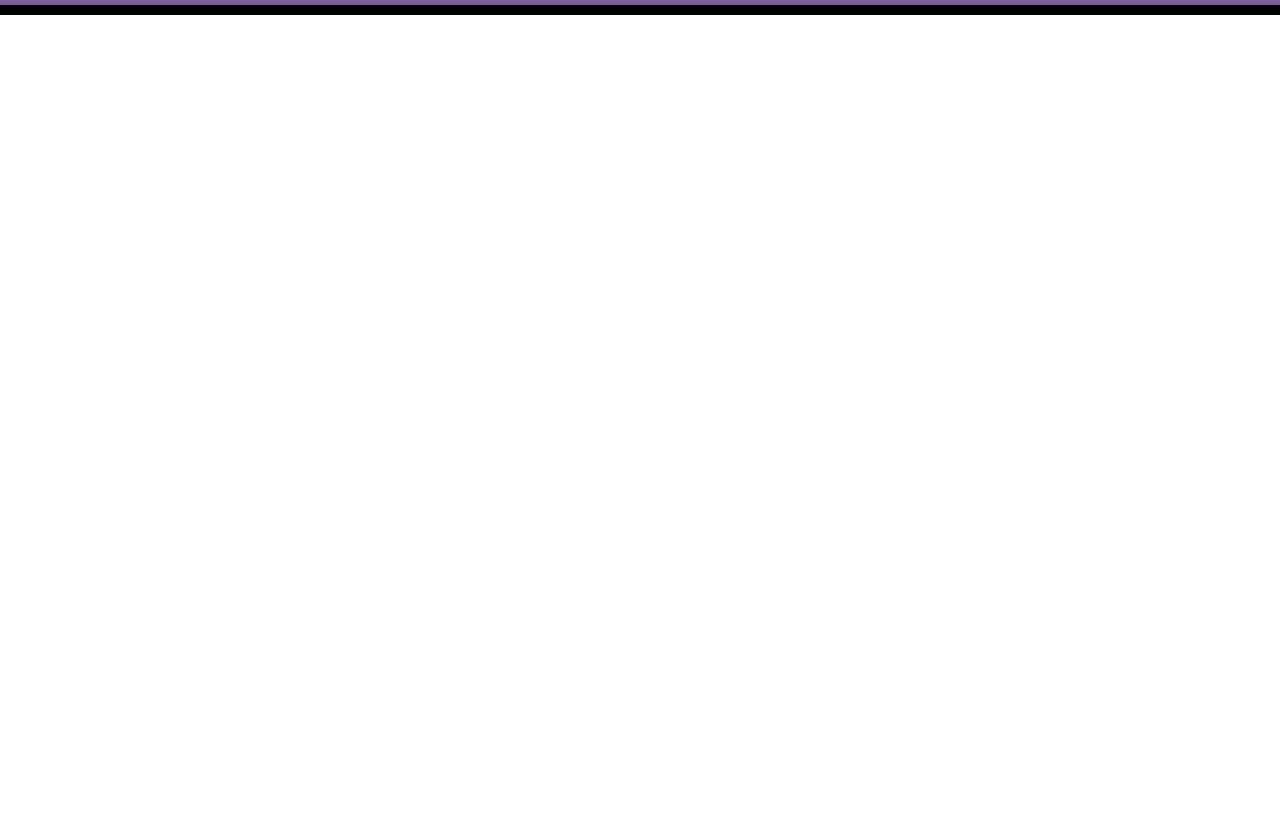
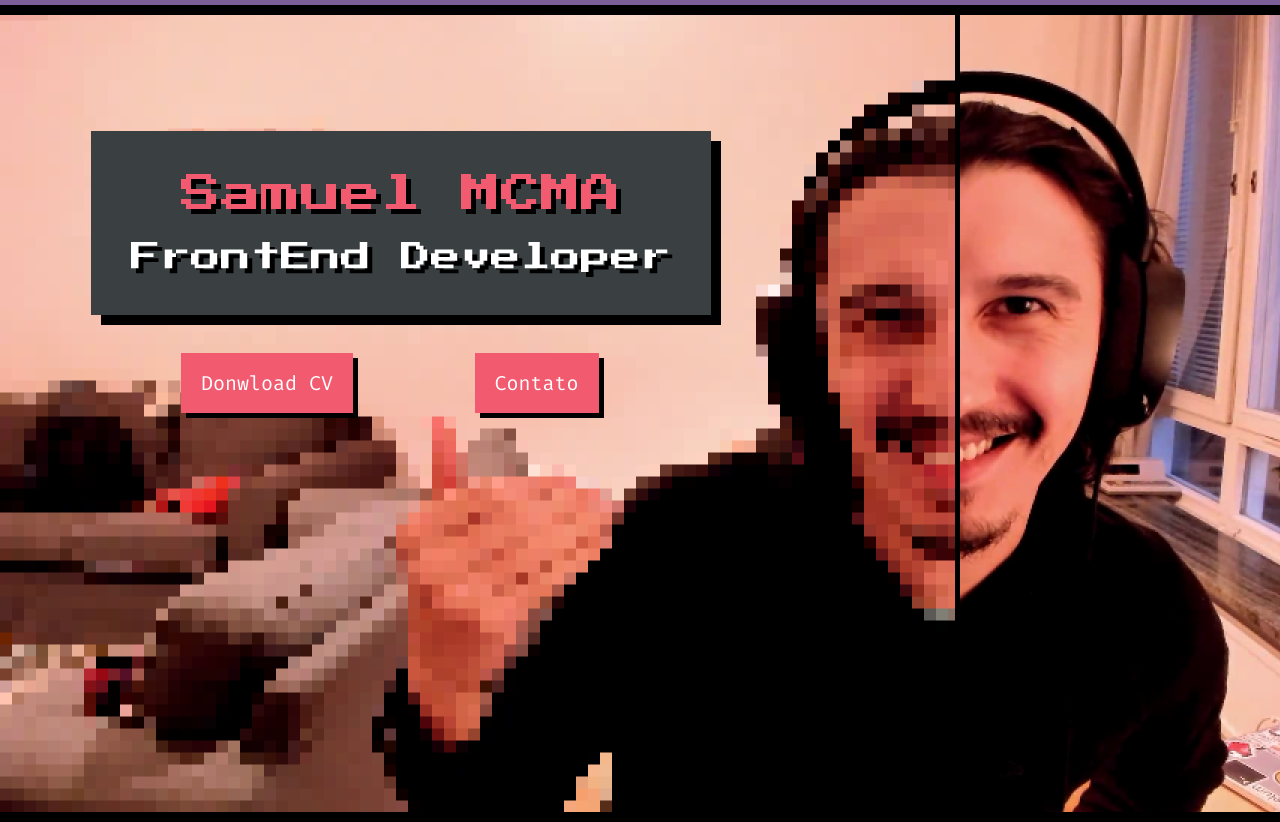
Before and after one commit to slleumas/projeto_portifolio, a plain HTML site: page index.html in a window 1280 px wide. Shown: the part 75-897 px from the top of the page. Before the commit the page ends 800 px from the top, so only its background shows below. Drawn offline with Linux system fonts and the light colour scheme.

Commit message:
cria section 01

```diff
--- /dev/null
+++ b/css/parte-bg.css
@@ -0,0 +1,61 @@
+.parte01{
+    background-image: url(../assets/img/photo01.png);
+    background-repeat: no-repeat;
+    height:797px;
+    border-bottom: 10px solid black;
+}
+.parte-div-01{
+    background-image: url(../assets/img/photo.png);
+    background-repeat: no-repeat;
+    border-right: 5px solid black;
+    width: 955px;
+    height:797px;
+
+}
+.parte-div-02{
+    transform: translateY(116px);
+
+}
+.parte-div-texto{
+    display: inline-grid;
+    align-items: center;
+    background-color: #3A4042;
+    box-shadow: 10px 10px 0 black;
+    height: 184px;
+    padding: 0 40px 0 40px;
+    box-sizing: border-box;
+    text-align: center;
+    align-content: center;
+    margin-left: 91px;
+}
+.parte-div-01 div h1{
+    font-size: 40px;
+    color: #F25A70;
+    text-shadow: 5px 5px 0 black;
+    font-family: 'Press Start 2P', cursive;
+    padding-bottom: 28px;
+}
+.parte-div-01 div p{
+    font-size: 30px;
+    color: #fff;
+    text-shadow: 5px 5px 0 black;
+    font-family: 'Press Start 2P', cursive;
+}
+.parte-dv-button{
+    display:block;
+    margin-top: 38px;
+    width: 100%;
+    margin-left: 181px;
+
+}
+.parte-dv-button a{
+    display:inline-block;
+    height: 60px;
+    line-height: 60px;
+    padding: 0 20px;
+    color: white;
+    font-size: 20px;
+    margin-right: 112px;
+    background-color: #F25A70;
+    box-shadow:5px 5px #000;
+}
--- a/css/project.css
+++ b/css/project.css
@@ -4,8 +4,6 @@ header{
     display: flex;
     justify-content: space-between;
     border-bottom: 10px solid #000;
-
-
 }
 
 header nav{
@@ -19,7 +17,6 @@ header nav a{
     font-size: 20px;
     margin-left: 30px;
     align-items: center;
-
 }
 header nav a::before{
     content:"";
--- a/css/reset.css
+++ b/css/reset.css
@@ -7,4 +7,6 @@ font-size: 100%;
 font: inherit;
 vertical-align: baseline;
 font-family: 'Fira Code', monospace;
+text-decoration: none;
+
 }
--- a/index.html
+++ b/index.html
@@ -7,9 +7,11 @@
     <title>Samuel MCMA</title>
     <link rel="preconnect" href="https://fonts.googleapis.com">
     <link rel="preconnect" href="https://fonts.gstatic.com" crossorigin>
-    <link href="https://fonts.googleapis.com/css2?family=Fira+Code:wght@300;400;500;600&display=swap" rel="stylesheet">
+    <link href="https://fonts.googleapis.com/css2?family=Fira+Code:wght@300;400;500;600&family=Press+Start+2P&display=swap" rel="stylesheet">
     <link rel="stylesheet" href="css/reset.css">
     <link rel="stylesheet" href="css/project.css">
+    <link rel="stylesheet" href="css/parte-bg.css">
+
 </head>
 <body>
     <header>
@@ -22,5 +24,20 @@
             <a id="button" href="">Donwload CV</a>
         </nav>
     </header>
+
+    <section class="parte01">
+        <div class="parte-div-01">
+            <div class="parte-div-02">
+                <div class="parte-div-texto">
+                    <h1>Samuel MCMA</h1>
+                    <p>FrontEnd Developer</p>
+                </div>
+                <nav class="parte-dv-button">
+                    <a href="">Donwload CV</a>
+                    <a href="">Contato</a>
+                </nav>
+            </div>
+        </div>
+    </section>
 </body>
 </html>
```
Also changed, not shown: assets/img/photo.png (added), assets/img/photo01.png (added).
